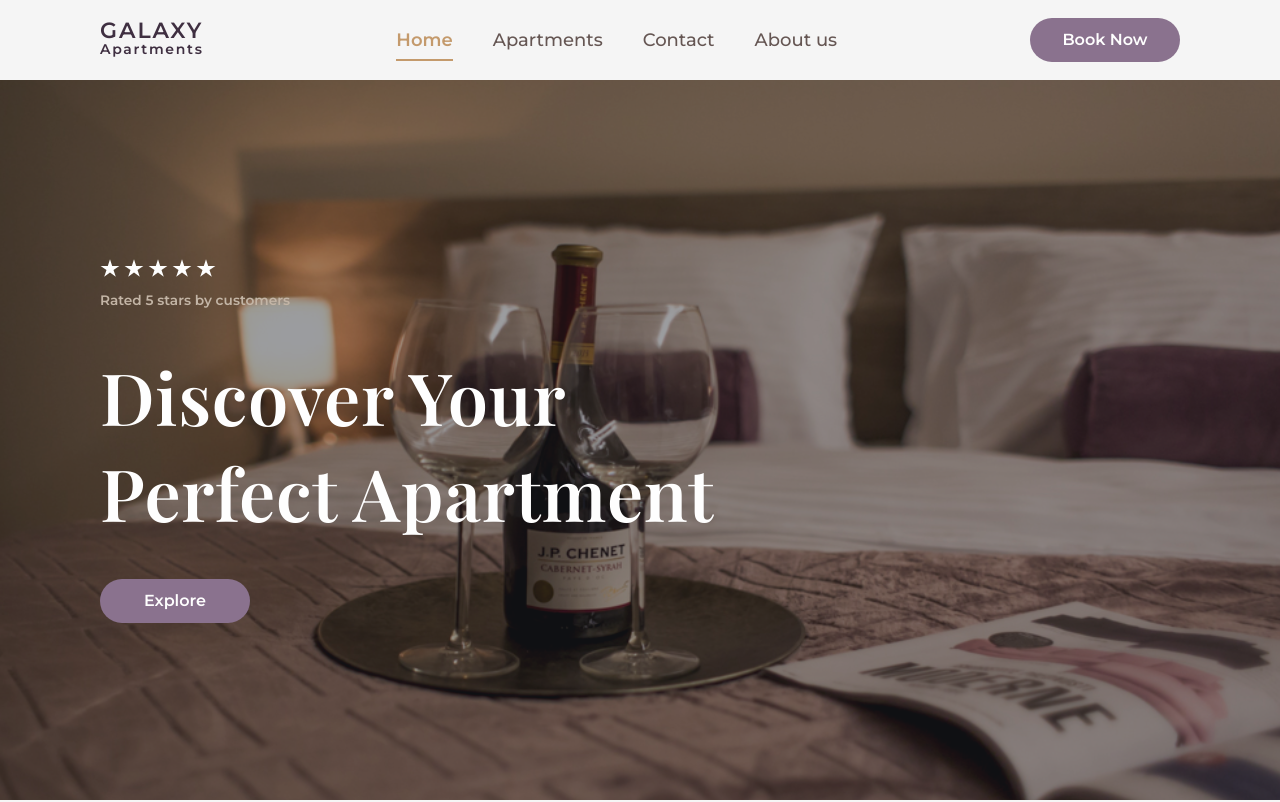
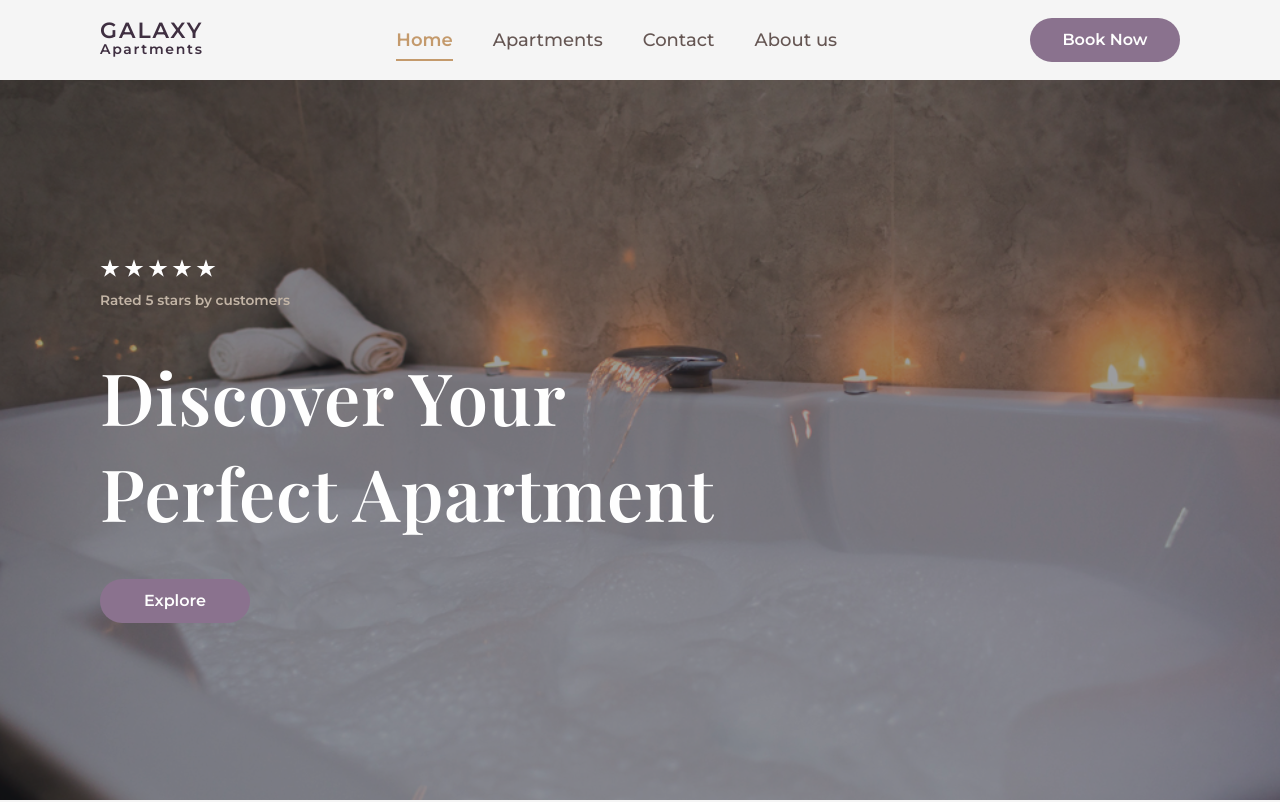
Before and after one commit to rajca21/galaxy-apartments, a React (Vite) app: page / in a window 1280 px wide. Shown: the top 802 px of the page. Built offline with nearby package versions, Linux system fonts and the light colour scheme; a web font is replaced by a local one.

Commit message:
removed first image from slider

```diff
--- a/src/components/home/Hero.jsx
+++ b/src/components/home/Hero.jsx
@@ -7,7 +7,6 @@ import '../../styles/Hero.css';
 import slider from '../../constants/slider';
 
 const sliderImages = [
-  slider.desktopSlider1,
   slider.desktopSlider2,
   slider.desktopSlider3,
   slider.desktopSlider4,
@@ -17,7 +16,6 @@ const sliderImages = [
 ];
 
 const mediumSliderImages = [
-  slider.mediumSlider1,
   slider.mediumSlider2,
   slider.mediumSlider3,
   slider.mediumSlider4,
--- a/src/constants/slider.js
+++ b/src/constants/slider.js
@@ -1,11 +1,9 @@
-import desktopSlider1 from '../assets/slider/slider1.svg';
 import desktopSlider2 from '../assets/slider/slider2.svg';
 import desktopSlider3 from '../assets/slider/slider3.svg';
 import desktopSlider4 from '../assets/slider/slider4.svg';
 import desktopSlider5 from '../assets/slider/slider5.svg';
 import desktopSlider6 from '../assets/slider/slider6.svg';
 import desktopSlider7 from '../assets/slider/slider7.svg';
-import mediumSlider1 from '../assets/slider/slider1_medium.svg';
 import mediumSlider2 from '../assets/slider/slider2_medium.svg';
 import mediumSlider3 from '../assets/slider/slider3_medium.svg';
 import mediumSlider4 from '../assets/slider/slider4_medium.svg';
@@ -14,14 +12,12 @@ import mediumSlider6 from '../assets/slider/slider6_medium.svg';
 import mediumSlider7 from '../assets/slider/slider7_medium.svg';
 
 export default {
-  desktopSlider1,
   desktopSlider2,
   desktopSlider3,
   desktopSlider4,
   desktopSlider5,
   desktopSlider6,
   desktopSlider7,
-  mediumSlider1,
   mediumSlider2,
   mediumSlider3,
   mediumSlider4,
```
Also changed, not shown: src/assets/slider/slider1.svg (deleted), src/assets/slider/slider1_medium.svg (deleted).
